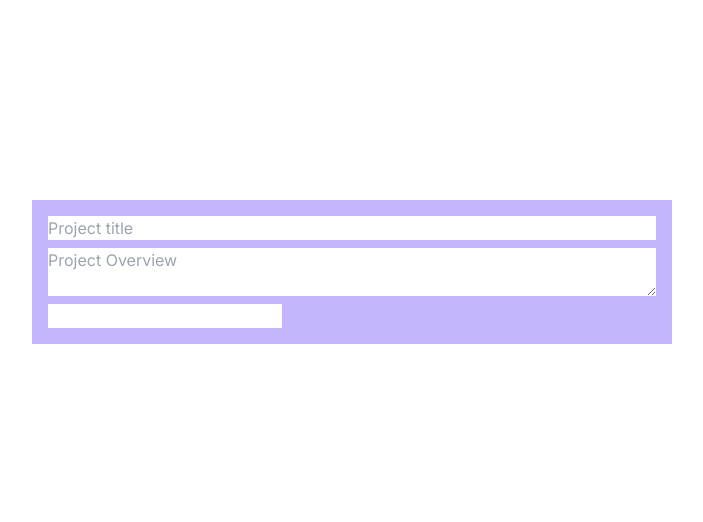
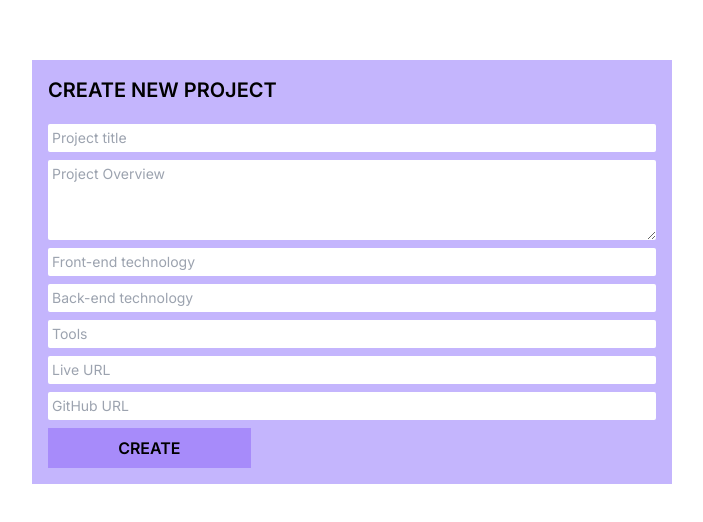
Before and after one commit to Md-Abdullah-321/Personal-portfolio, a Next.js app: page /admin/createNewProject in a window 1280 px wide. Shown: the part 128-650 px from the top of the page, without its empty margins (288-991 px from the left). Built offline with nearby package versions, Linux system fonts and the light colour scheme.

Commit message:
developed create project form without logic

```diff
--- a/app/admin/createNewProject/page.js
+++ b/app/admin/createNewProject/page.js
@@ -1,12 +1,49 @@
+"use client"
+
+import { useState } from "react";
+
+const init = {
+    title: "",
+    overview: "",
+    features: [],
+    projectImages: [],
+    frontEnd: [],
+    backEnd: [],
+    tools: [],
+    live_url: "",
+    github_url: "",
+}
+
 function CreateNewProject() {
+    const [formData, setFormData] = useState({...init});
+    const [featureCount, setFeatureCount] = useState(1);
+    const handleChange = (e) => {
+        if((e.target.name === "title") || (e.target.name === "overview") || (e.target.name === "live_url") || (e.target.name === "github_url")){
+            setFormData((prev) => {
+                return {
+                    ...prev,
+                    [e.target.name]: e.target.value
+                }
+            })
+        }else if (e.target.name === "feature"){
+
+        }
+    }
     return <div className="flex justify-center items-center w-full h-screen">
         <div className="bg-violet-300 w-1/2 p-4">
+        <h3 className="uppercase font-semibold mb-5 text-xl">Create New Project</h3>
         <form action="POST" className="flex flex-col gap-y-2">
-                <input type="text" placeholder="Project title" />
-                <textarea type="text" placeholder="Project Overview" />
-                <div>
-                    <input type="text" placeholder={``}/>
-                </div>
+                <input type="text" placeholder="Project title" className="p-1 outline-none text-sm text-gray-600 rounded-sm" name="title" value={formData.title} onChange={(e) => handleChange(e)}/>
+                <textarea type="text" placeholder="Project Overview" className="p-1 outline-none text-sm text-gray-600 rounded-sm h-20" name="overview" value={formData.overview} onChange={(e) => handleChange(e)}/>
+                {
+
+                }
+                <input type="text" placeholder="Front-end technology"className="p-1 outline-none text-sm text-gray-600 rounded-sm" name="frontEnd" value={formData.frontEnd} onChange={(e) => handleChange(e)}/>
+                <input type="text" placeholder="Back-end technology"className="p-1 outline-none text-sm text-gray-600 rounded-sm" name="backEnd" value={formData.backEnd} onChange={(e) => handleChange(e)}/>
+                <input type="text" placeholder="Tools" className="p-1 outline-none text-sm text-gray-600 rounded-sm" name="tools" value={formData.tools} onChange={(e) => handleChange(e)}/>
+                <input type="text" placeholder="Live URL" className="p-1 outline-none text-sm text-gray-600 rounded-sm" name="live_url" value={formData.live_url} onChange={(e) => handleChange(e)}/>
+                <input type="text" placeholder="GitHub URL" className="p-1 outline-none text-sm text-gray-600 rounded-sm" name="github_url" value={formData.github_url} onChange={(e) => handleChange(e)}/>
+                <input type="submit" className="w-2/6 bg-violet-400 py-2 uppercase font-semibold hover:shadow-md cursor-pointer" value="Create"/>
             </form>
         </div>
 
```
